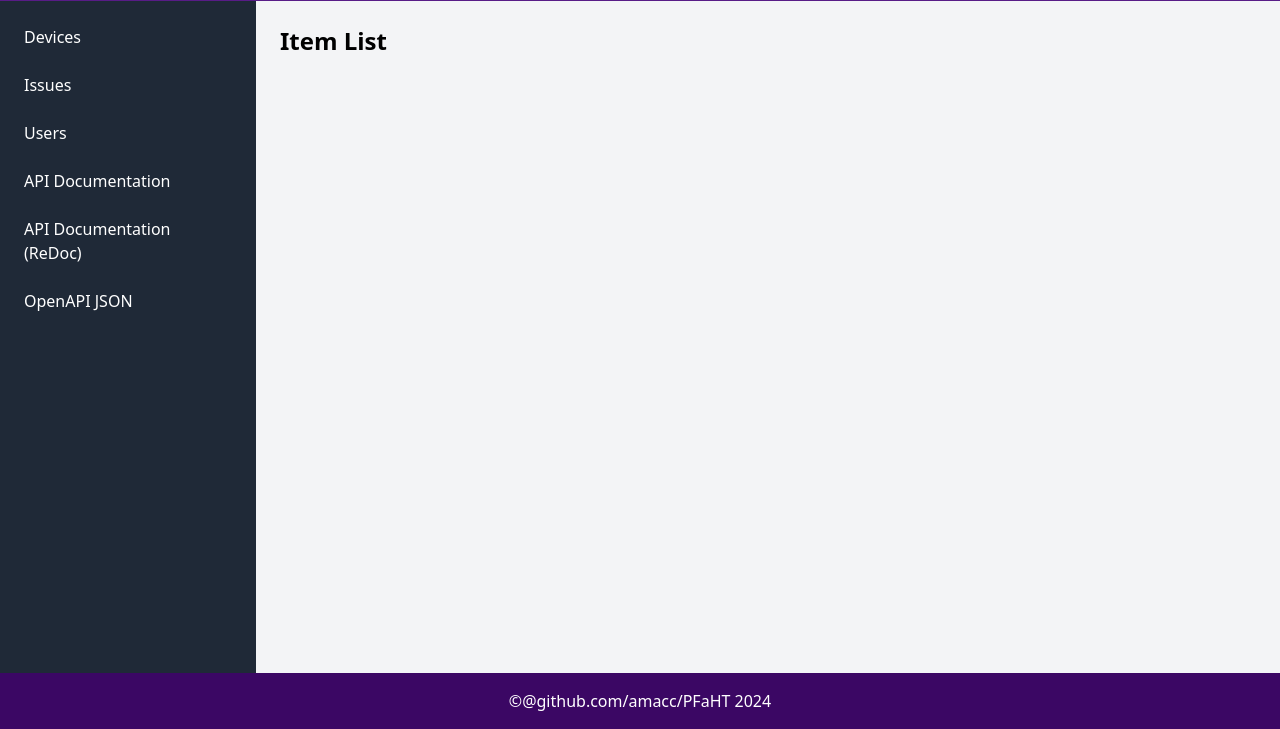
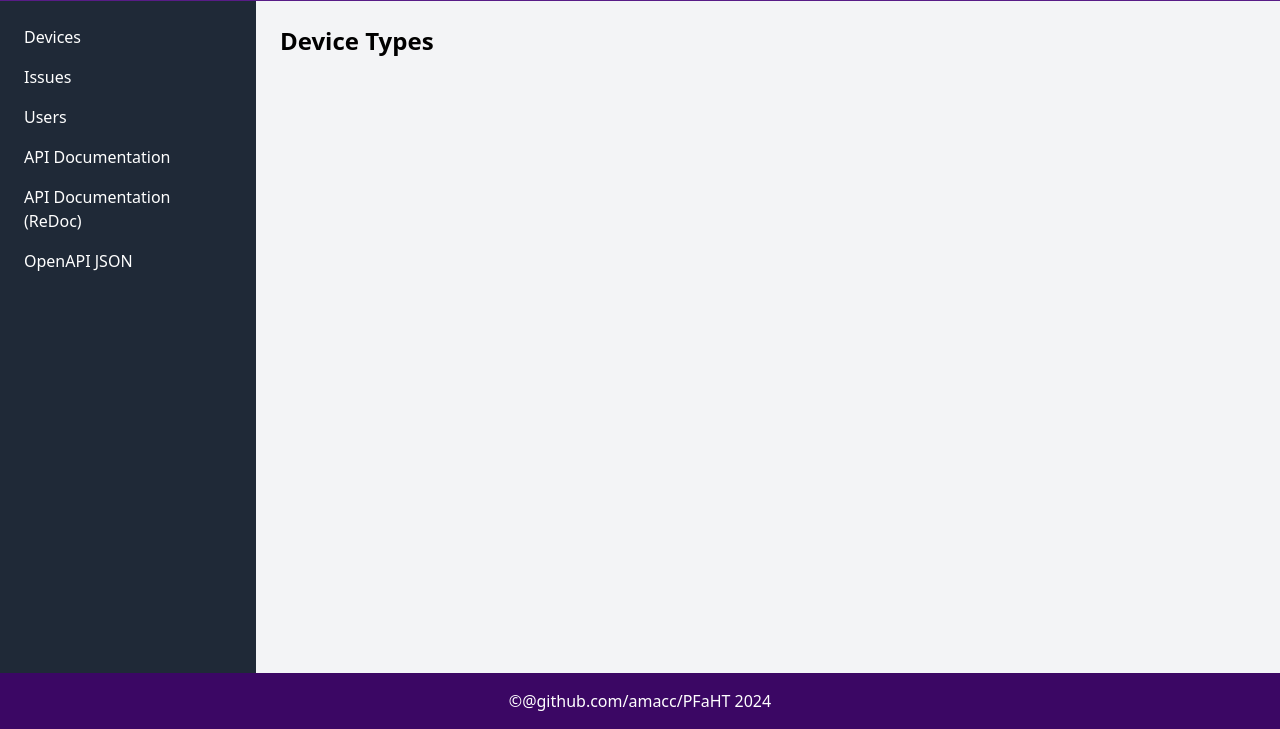
Before and after one commit to Amacc/PFAHT, a FastAPI app: page /device-types in a window 1280 px wide. Shown: the part 71-800 px from the top of the page. Run offline with FastAPI, Linux system fonts and the light colour scheme; some libraries are stand-ins or nearby versions.

Commit message:
create schemas for returning data from service layer
add htmx integration into link

```diff
--- a/src/pfaht/__init__.py
+++ b/src/pfaht/__init__.py
@@ -15,4 +15,4 @@
 finally:
     del version, PackageNotFoundError
 
-from . import logging
+from . import logging, config, db, schema, services, web  # noqa: F401
--- /dev/null
+++ b/src/pfaht/config.py
@@ -0,0 +1,6 @@
+from os import getenv
+
+
+FAST_API_RELOAD = getenv("FAST_API_RELOAD", "1") == "1"
+FAST_API_PORT = int(getenv("FAST_API_PORT", "8000"))
+FAST_API_HOST = getenv("FAST_API_HOST", "0.0.0.0")
--- a/src/pfaht/schema/devices.py
+++ b/src/pfaht/schema/devices.py
@@ -3,9 +3,9 @@
 ==================
 """
 
-from pydantic import BaseModel, ConfigDict
+from pydantic import BaseModel, ConfigDict, Field
 
-from . import api, index
+from . import api, index, services
 
 DeviceId = int
 
@@ -38,7 +38,7 @@
 
 class DeviceListResponse(api.ApiResponse[list[Device]]):
     @property
-    def _title(self):
+    def title(self):
         return "Device List"
 
     @property
@@ -73,7 +73,42 @@
     message: str = "Device created successfully"
 
 
-class DeviceTypeListResponse(api.ApiResponse[list[str]]):
+class DeviceType(BaseModel):
+    """
+    Device Type Schema
+    ==================
+
+    """
+
+    device_type: str
+    links: dict[str, index.Link] = Field(default_factory=dict)
+
+    def model_post_init(self, __context):
+        self.links = {
+            "self": index.Link(
+                url=f"/device-types/{self.device_type}",
+                title=f"{self.device_type}",
+            )
+        }
+
+    @property
+    def _html_template(self):
+        return "device-type/item.html"
+
+
+class DeviceTypeListResponse(api.ApiResponse[list[DeviceType]]):
+    @property
+    def title(self):
+        return "Device Types"
+
     @property
     def _html_template(self):
         return "page/list.html"
+
+
+class DeviceServiceResponse(services.ServiceResponse[Device]):
+    """Device Service Response Schema"""
+
+
+class DeviceListServiceResponse(services.ServiceResponseList[Device]):
+    """Device List Service Response Schema"""
--- a/src/pfaht/services/devices.py
+++ b/src/pfaht/services/devices.py
@@ -132,4 +132,8 @@
     from ..web.html import template_path
 
     # for each file in the svgrepo directory, get the name of the file without the extension
-    return [f.stem for f in template_path.glob("svgrepo/*.svg")]
+    device_types = [f.stem for f in template_path.glob("svgrepo/*.svg")]
+    return [
+        schema.devices.DeviceType(device_type=device_type)
+        for device_type in device_types
+    ]
--- a/src/pfaht/services/issues.py
+++ b/src/pfaht/services/issues.py
@@ -64,7 +64,7 @@
 
     Returns:
     --------
-        list[schema.issues.Iddues]: A list of all issues in the database
+        list[schema.issues.Issues]: A list of all issues in the database
     """
     query = "SELECT * FROM issues LIMIT :per_page OFFSET :offset"
     issues = await db.fetch_all(
--- a/src/pfaht/web/app.py
+++ b/src/pfaht/web/app.py
@@ -8,7 +8,7 @@
 from fastapi import FastAPI, Request
 
 
-from .. import __version__, dist_name, schema
+from .. import __version__, dist_name, schema, config
 from . import html
 from .routes import install_routes
 
@@ -32,5 +32,9 @@
 if __name__ == "__main__":
     # Launch the FastAPI app using Uvicorn
     import uvicorn
-
-    uvicorn.run(app, host="0.0.0.0", port=8000)
+    uvicorn.run(
+        "pfaht.web.app:app" if config.FAST_API_RELOAD else app,
+        host=config.FAST_API_HOST,
+        port=config.FAST_API_PORT,
+        reload=config.FAST_API_RELOAD,
+    )
--- a/src/pfaht/web/html/static/output.css
+++ b/src/pfaht/web/html/static/output.css
@@ -678,6 +678,10 @@
   cursor: pointer;
 }
 
+.flex-row {
+  flex-direction: row;
+}
+
 .flex-col {
   flex-direction: column;
 }
@@ -854,6 +858,11 @@
   padding-bottom: 0.5rem;
 }
 
+.px-8 {
+  padding-left: 2rem;
+  padding-right: 2rem;
+}
+
 .text-center {
   text-align: center;
 }
--- a/src/pfaht/web/html/templates/__layout__.html
+++ b/src/pfaht/web/html/templates/__layout__.html
@@ -12,7 +12,7 @@
     crossorigin="anonymous"></script>
 </head>
 
-<body class="min-h-screen flex flex-col">
+<body class="min-h-screen flex flex-col" hx-headers='{"Accept":"text/html"}'>
   {% block content %}
   <!-- Header -->
   <div class="bg-purple-900 text-white p-4 flex items-center justify-between">
@@ -27,13 +27,9 @@
     <!-- Sidebar -->
     <aside class="bg-gray-800 text-white w-64 p-4">
       <nav>
-        <ul>
-          {% for menu_item in menu %}
-          <li class="mb-2">
-            <a href="{{ menu_item.url }}" class="block p-2 rounded hover:bg-gray-700">
-              {{- menu_item.title -}}
-            </a>
-          </li>
+        <ul hx-target="main">
+          {% for item_name, menu_item in menu.items() %}
+          {% include 'component/link.html' %}
           {% endfor %}
         </ul>
       </nav>
@@ -44,6 +40,9 @@
       <h2 class="text-2xl font-bold mb-4">Welcome to the PFaht Stack</h2>
       <p>This is where your main content goes.</p>
     </main>
+  </div>
+  <div>
+    <!-- Data lists: Want to include data lists here  -->
   </div>
 
   <!-- footer -->
--- a/src/pfaht/web/html/templates/component/icon.html
+++ b/src/pfaht/web/html/templates/component/icon.html
@@ -4,7 +4,7 @@
     {% if icon|template_exists %}
     {% include icon|default('heroicons/solid/cog-6-tooth.svg') %}
     {% else %}
-    <img src="https://dummyimage.com/20" alt="Test">
+    <img src="https://dummyimage.com/20" alt="Default">
     {% endif %}
     {% endblock %}
   </div>
--- /dev/null
+++ b/src/pfaht/web/html/templates/component/link.html
@@ -0,0 +1,10 @@
+{% if link._htmx|default(true) %}
+<div hx-{{ link.method }}="{{ link.url }}" class="block p-2 rounded hover:bg-gray-700" {% if hx_select|default() %}
+  hx-select="{{ hx_select }}" {% endif %} {% if hx_target|default() %} hx-target="{{ hx_target }}" {% endif %}>
+  {{- link.title -}}
+</div>
+{% else %}
+<a href="{{ link.url }}" class="block p-2 rounded hover:bg-gray-700">
+  {{- link.title -}}
+</a>
+{% endif %}
--- a/src/pfaht/web/html/templates/index.html
+++ b/src/pfaht/web/html/templates/index.html
@@ -17,13 +17,9 @@
   {% block sidebar %}
   <aside class="bg-gray-800 text-white w-64 p-4 overflow-y-auto">
     <nav>
-      <ul>
-        {% for item_name, menu_item in menu.items() %}
-        <li class="mb-2">
-          <a href="{{ menu_item.url }}" class="block p-2 rounded hover:bg-gray-700">
-            {{- menu_item.title -}}
-          </a>
-        </li>
+      <ul hx-target="main">
+        {% for item_name, link in menu.items() %}
+        {% include 'component/link.html' %}
         {% endfor %}
       </ul>
     </nav>
```
Also changed, not shown: src/pfaht/schema/index.py (+4 -3 lines), src/pfaht/web/html/templates/device-type/item.html (added, +9 -0 lines), src/pfaht/web/routes/devices.py (+5 -5 lines).
